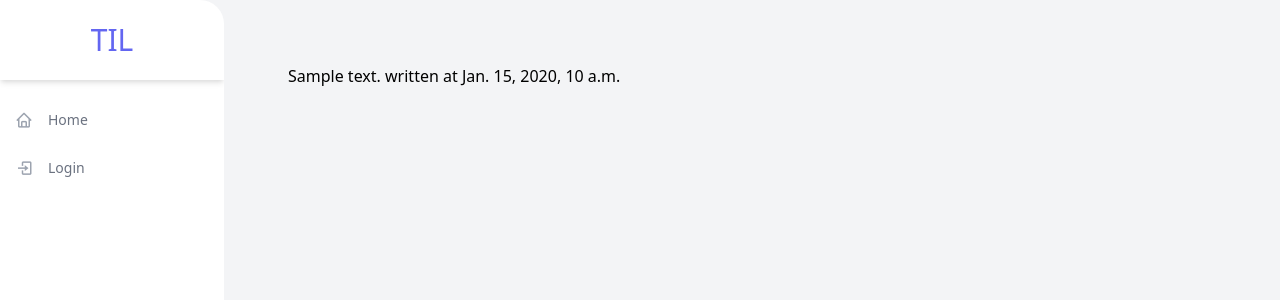
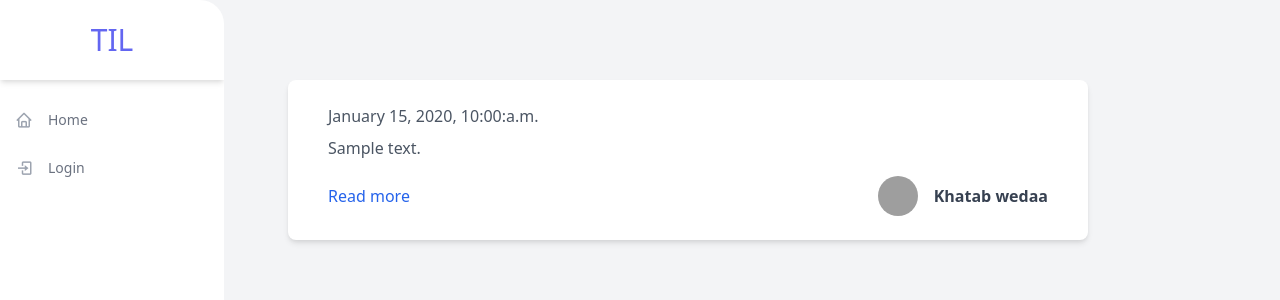
Before and after one commit to AbnerAlexson/Django_project1, a Django app: page / in a window 1280 px wide. Shown: the top 300 px of the page. Run offline with Django 5.2, Linux system fonts and the light colour scheme; tables that the repository leaves empty hold one stand-in row (values such as "Sample post"); grey boxes are pictures that could not be loaded.

Commit message:
added post styling in the homepage

```diff
--- a/feed/templates/feed/homepage.html
+++ b/feed/templates/feed/homepage.html
@@ -4,6 +4,26 @@
 
 {% block body %}
     {% for post in posts %} <!--this loops all the post objects -->
-        <h2>{{post.text}} written at {{post.date}}</h2>
+        <div class="max-w-4xl px-10 my-4 py-6 bg-white rounded-lg shadow-md" style="width: 50rem">
+            <div class="flex justify-between items-center">
+                <span class="font-light text-gray-600">{{post.date|date:"F j, Y, g:i:a"}}</span>
+            </div>
+            <div class="mt-2">
+                <p class="mt-2 text-gray-600">{{post.text}}</p>
+            </div>
+            <div class="flex justify-between items-center mt-4">
+                {# TODO add details to post #}
+                <a class="text-blue-600 hover:underline" href="#">
+                    Read more
+                </a>
+                <div>
+                    {# TODO add link to users profile, add user profile icon and into post #}
+                    <a class="flex items-center" href="#">
+                        <img class="mx-4 w-10 h-10 object-cover rounded-full hidden sm:block" src="https://images.unsplash.com/photo-1502980426475-b83966705988?ixlib=rb-1.2.1&ixid=eyJhcHBfaWQiOjEyMDd9&auto=format&fit=crop&w=373&q=80" alt="avatar">
+                        <h1 class="text-gray-700 font-bold">Khatab wedaa</h1>
+                    </a>
+                </div>
+            </div>
+        </div>
     {% endfor %}
 {% endblock %}
```
